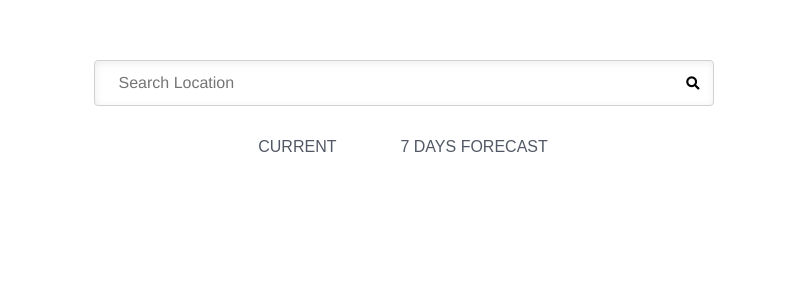
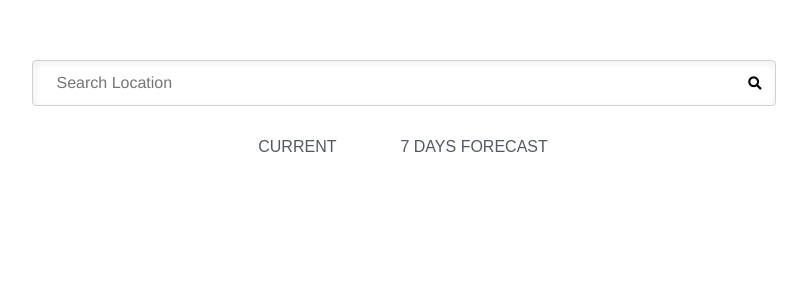
Before and after one commit to naveenkumarr05/weather-app, a Vue app: page / in a window 1280 px wide. Shown: the top 300 px of the page, without its empty margins (237-1044 px from the left). Built offline with nearby package versions, Linux system fonts and the light colour scheme.

Commit message:
added styles

```diff
--- a/package.json
+++ b/package.json
@@ -8,10 +8,11 @@
     "lint": "vue-cli-service lint"
   },
   "dependencies": {
+    "axios": "^0.21.1",
     "core-js": "^3.6.5",
+    "sass": "^1.49.7",
     "vue": "^2.6.11",
-    "vuex": "^3.0.1",
-    "axios": "^0.21.1"
+    "vuex": "^3.0.1"
   },
   "devDependencies": {
     "@vue/cli-plugin-babel": "~4.5.0",
@@ -20,6 +21,7 @@
     "babel-eslint": "^10.1.0",
     "eslint": "^6.7.2",
     "eslint-plugin-vue": "^6.2.2",
+    "sass-loader": "^7.0.1",
     "vue-template-compiler": "^2.6.11"
   },
   "eslintConfig": {
--- a/src/App.vue
+++ b/src/App.vue
@@ -5,7 +5,7 @@
 </template>
 
 <script>
-import Home from './views/Home.vue'
+import Home from './views/Home.vue';
 
 export default {
   name: 'App',
@@ -16,6 +16,7 @@ export default {
 </script>
 
 <style>
+@import './assets/style.css';
 #app {
   font-family: Avenir, Helvetica, Arial, sans-serif;
   -webkit-font-smoothing: antialiased;
--- /dev/null
+++ b/src/assets/style.css
@@ -0,0 +1,14 @@
+@media (min-width: 768px) {
+    input{
+        width: 60%;
+    }
+    .forcast {
+        padding: 10%;
+    }
+}
+
+@media (min-width: 1000px) {
+    input {
+        width: 60%;
+    }
+}
--- a/src/components/SearchField.vue
+++ b/src/components/SearchField.vue
@@ -66,9 +66,8 @@ export default {
 };
 </script>
 
-<style>
+<style lang="scss">
 input {
-  width: 50%;
   background: #fff;
   color: #525865;
   border-radius: 4px;
@@ -99,4 +98,20 @@ body {
   background: none;
   padding: 12px 12px;
 }
+@media screen and (max-width: 992px) {
+  body {
+    background-color: blue;
+    color: white;
+  }
+  input {
+      width: 50%;
+  }
+}
+
+@media screen and (max-width: 600px) {
+  body {
+    background-color: olive;
+    color: white;
+  }
+}
 </style>
```
Also changed, not shown: 1 other file (tests, documents, lock files or other folders).
